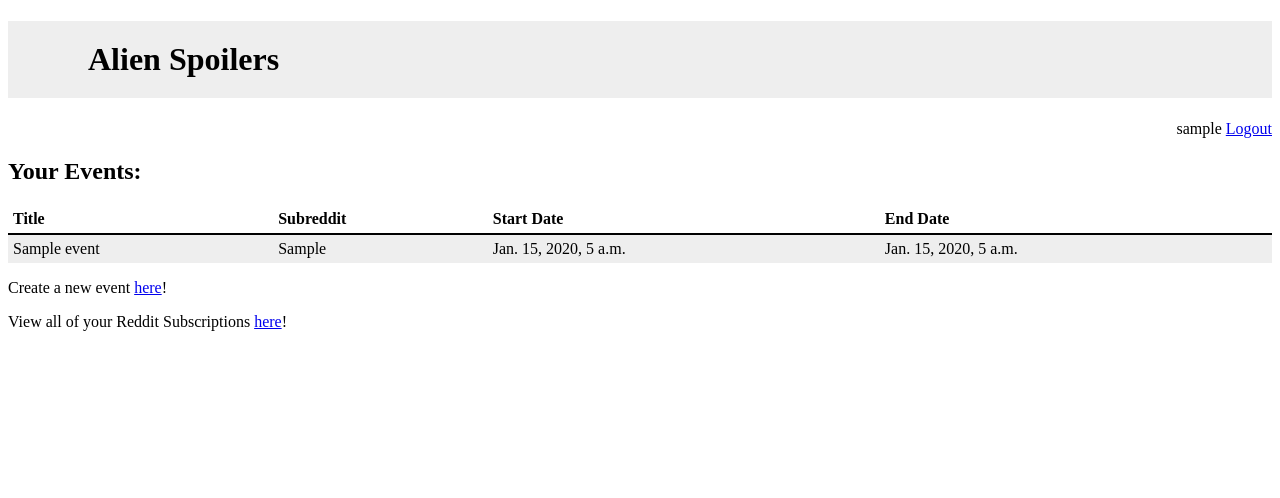
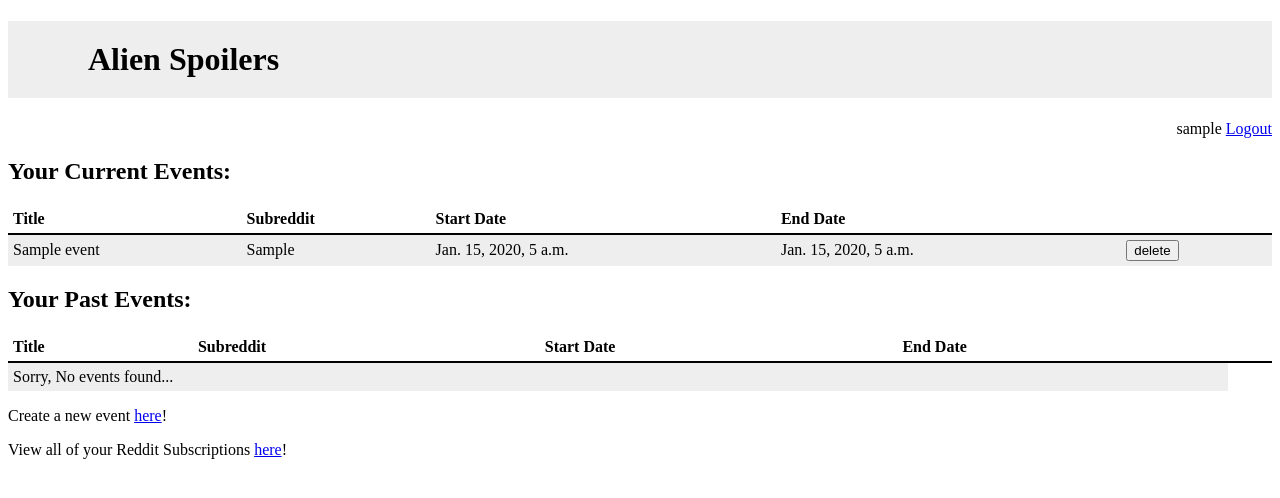
Before and after one commit to astonshane/Alien-Spoilers, a Django app: page /subs/ in a window 1280 px wide. Shown: the top 498 px of the page. Run offline with Django 3.2, Linux system fonts and the light colour scheme; a user stored in the database is signed in; tables that the repository leaves empty hold one stand-in row (values such as "Sample post"); parts of the project's set-up code (start-up, migrations or seed data) failed here and were passed over.

Commit message:
adds split between current and past events

```diff
--- a/alienspoilers/subs/models.py
+++ b/alienspoilers/subs/models.py
@@ -3,6 +3,7 @@ from django.db import models
 from django.utils import timezone
 from django.contrib.auth.models import User
 from django.contrib import admin
+import uuid
 
 class UserProfile(models.Model):
     # This line is required. Links UserProfile to a User model instance.
@@ -31,6 +32,8 @@ class Event(models.Model):
     start_date = models.DateTimeField('start date')
     end_date = models.DateTimeField('end date')
 
+    event_id = models.CharField(max_length=200)
+
     def __str__(self):
         return self.title
 
--- a/alienspoilers/subs/renderings.py
+++ b/alienspoilers/subs/renderings.py
@@ -32,7 +32,16 @@ def index_render(request):
     user = request.user
     profile = request.user.profile
 
+    checkEvents(user)
+
     #get all of the events which the user is a part of...
     events = Event.objects.filter(creator = user)
+    current_events = []
+    past_events = []
+    for event in events:
+        if event.end_date > timezone.now():
+            current_events.append(event)
+        else:
+            past_events.append(event)
 
-    return render(request, 'subs/index.html', {'events': events})
+    return render(request, 'subs/index.html', {'current_events': current_events, 'past_events': past_events})
--- a/alienspoilers/subs/views.py
+++ b/alienspoilers/subs/views.py
@@ -14,6 +14,7 @@ from subreddit import Subreddit
 from oauthHelpers import *
 from renderings import *
 import praw
+import uuid
 
 #parse the config file to get the oauth client id/secret
 Config = ConfigParser.ConfigParser()
@@ -181,6 +182,7 @@ def create_event(request):
             event = event_form.save(commit=False)
 
             event.creator = request.user
+            event.event_id = uuid.uuid4()
             event.pub_date = timezone.now()
 
             r = praw.Reddit(user_agent())
--- a/alienspoilers/templates/subs/index.html
+++ b/alienspoilers/templates/subs/index.html
@@ -22,7 +22,7 @@
 {% endblock %}
 
 {% block content %}
-  <h2>Your Events:</h2>
+  <h2>Your Current Events:</h2>
 
   <table style="width:100%">
     <tr>
@@ -30,13 +30,45 @@
       <th>Subreddit</th>
       <th>Start Date</th>
       <th>End Date</th>
+      <th></th>
   </tr>
-  {% for event in events %}
+  {% for event in current_events %}
     <tr>
       <td> {{ event.title }} </td>
       <td> {{ event.subreddit }} </td>
       <td> {{ event.start_date }} </td>
       <td> {{ event.end_date }} </td>
+      <td> <form id="delete_event_form" method="post" action="/subs/?id={{event.event_id}}">
+            {% csrf_token %}
+            <input type="submit" value="delete" />
+          </form>
+      </td>
+    </tr>
+  {% empty %}
+    <td colspan = "4"> Sorry, No events found... </td>
+  {% endfor %}
+  </table>
+  <h2>Your Past Events:</h2>
+
+  <table style="width:100%">
+    <tr>
+      <th>Title</th>
+      <th>Subreddit</th>
+      <th>Start Date</th>
+      <th>End Date</th>
+      <th></th>
+  </tr>
+  {% for event in past_events %}
+    <tr>
+      <td> {{ event.title }} </td>
+      <td> {{ event.subreddit }} </td>
+      <td> {{ event.start_date }} </td>
+      <td> {{ event.end_date }} </td>
+      <td> <form id="delete_event_form" method="post" action="/subs/?id={{event.event_id}}">
+            {% csrf_token %}
+            <input type="submit" value="delete" />
+          </form>
+      </td>
     </tr>
   {% empty %}
     <td colspan = "4"> Sorry, No events found... </td>
```
Also changed, not shown: alienspoilers/subs/migrations/0012_event_event_id.py (added), alienspoilers/subs/migrations/0013_auto_20150325_1438.py (added).
